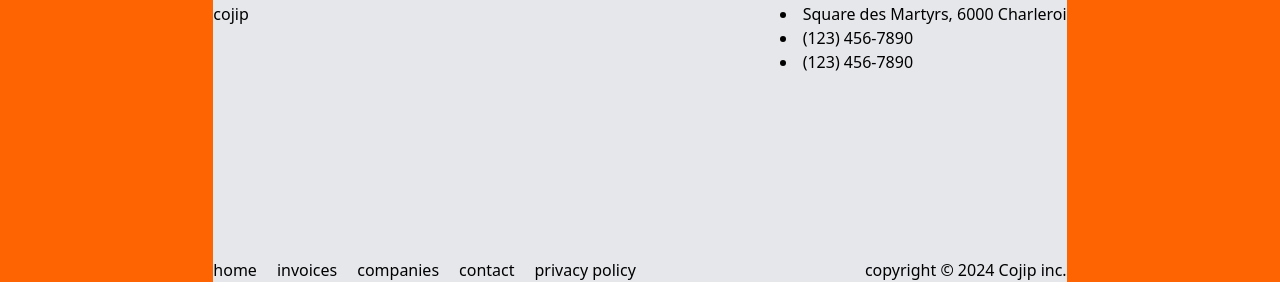
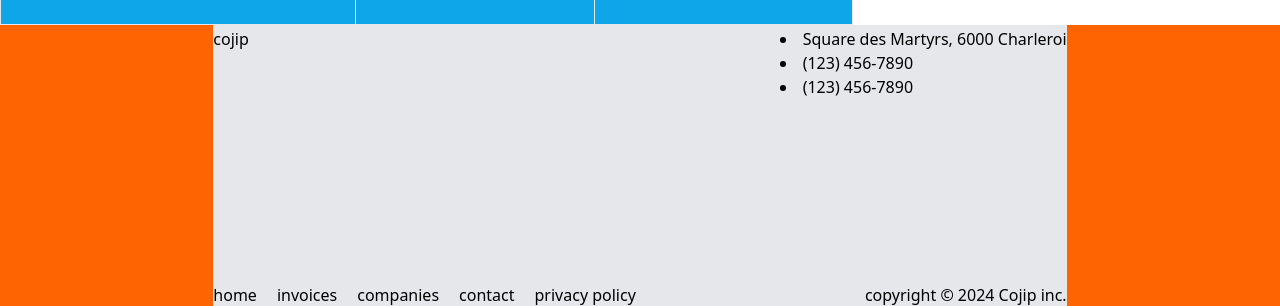
Before and after one commit to Tess-mltx/Cogip, a PHP site: template View/Companies/show.php in a window 1280 px wide. Shown: the part 366-672 px from the top of the page. Run offline with PHP 8.4, Linux system fonts and the light colour scheme; the template is opened without the code that fills it, so the values that code supplies are empty; style sheets or scripts are compiled from the project's sources.

Commit message:
Structure html pour les page show fait

```diff
--- a/View/Companies/index.php
+++ b/View/Companies/index.php
@@ -1,6 +1,6 @@
 <?php require 'View/includes/header.php' ?>
 <section>
-        <h2>Companies</h2>
+        <h2> All companies</h2>
         <!-- table : companies -->
         <table class="w-8/12">
             <thead class="bg-primary-color-orange">
--- a/View/Companies/show.php
+++ b/View/Companies/show.php
@@ -43,14 +43,13 @@ require 'View/includes/header.php' ?>
             </thead>
             <tbody>
 
-                <?php foreach ($invoices as $invoice) : ?>
-                <?php $company = (new CompaniesController())->singleCompany($invoice->company_id);?>
+
                     <tr>
-                    <td class="bg-sky-500/100 px-4 py-3 border"><?= $invoice->reference ?></td>
-                    <td class="bg-sky-500/100 px-4 py-3 border"><?= $company[0]->name ?></td>
-                    <td class="bg-sky-500/100 px-4 py-3 border"><?= $invoice->created_at ?></td>
+                    <td class="bg-sky-500/100 px-4 py-3 border"></td>
+                    <td class="bg-sky-500/100 px-4 py-3 border"></td>
+                    <td class="bg-sky-500/100 px-4 py-3 border"></td>
                     </tr>
-                <?php endforeach; ?>
+
 
             </tbody>
         </table>
@@ -58,7 +57,7 @@ require 'View/includes/header.php' ?>
     </section>
 </main>
 
-    <?php echo $compagny->name ?>
+
 
 
 
--- a/View/Contacts/index.php
+++ b/View/Contacts/index.php
@@ -1,7 +1,7 @@
 <?php require 'View/includes/header.php' ?>
     <!-- section_table_contacts -->
     <section>
-        <h2>last contacts</h2>
+        <h2>All contacts</h2>
         <!-- table : contacts -->
         <table class="w-8/12">
             <thead class="bg-primary-color-orange">
--- a/View/Invoices/index.php
+++ b/View/Invoices/index.php
@@ -1,7 +1,7 @@
 <?php require 'View/includes/header.php' ?>
   <!-- section_table_invoices -->
   <section>
-        <h2>last invoices</h2>
+        <h2>All invoices</h2>
         <!-- table : invoices -->
         <table class="w-8/12 ">
             <thead class="bg-primary-color-orange">
```
Also changed, not shown: View/Contacts/show.php (+16 -1 lines).
